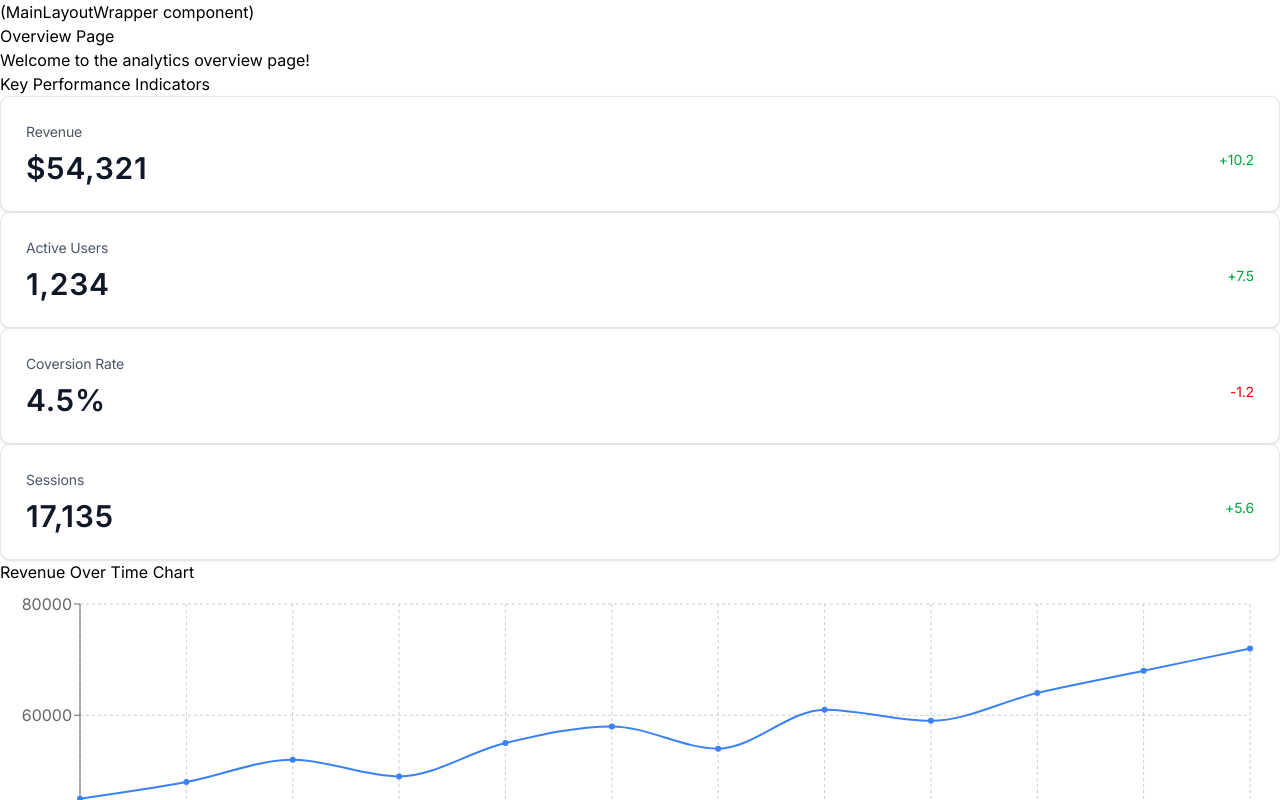
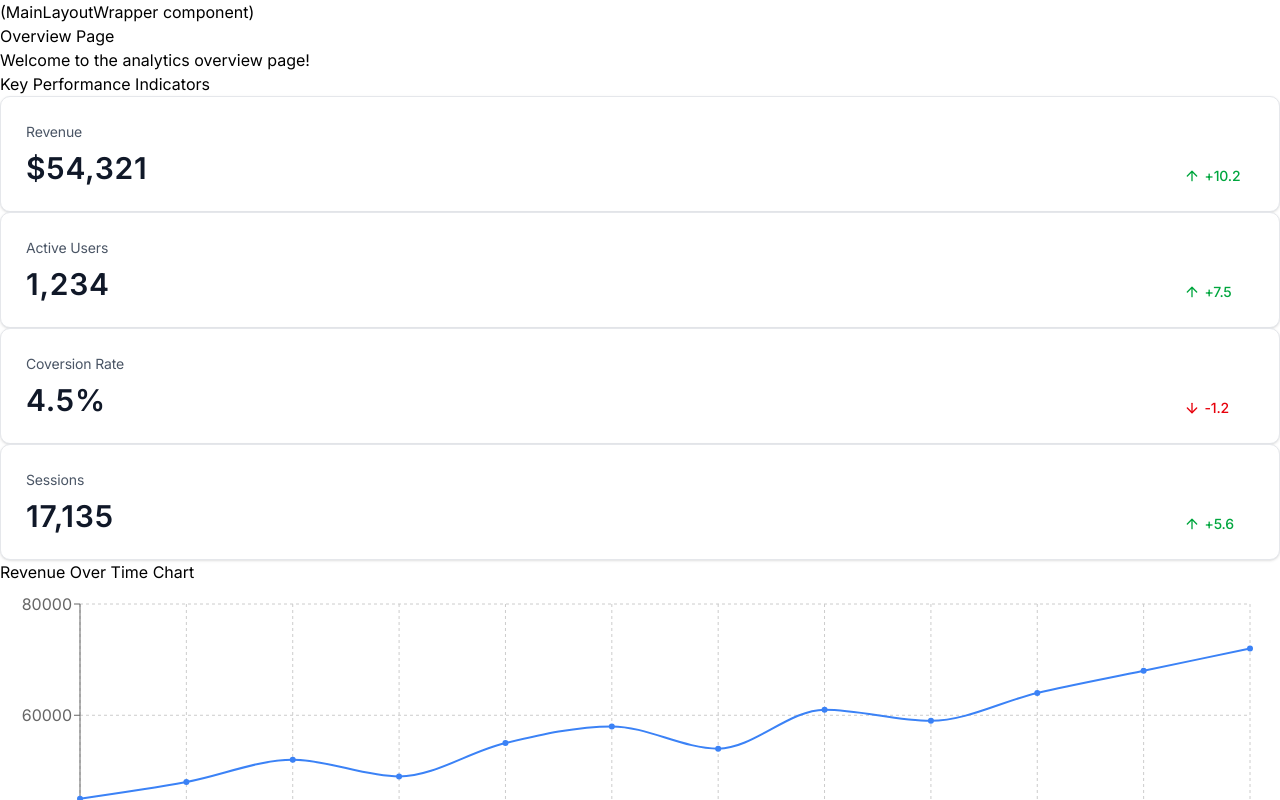
Before and after one commit to agviray/saas-analytics-dashboard, a Next.js app: page / in a window 1280 px wide. Shown: the top 800 px of the page. Built offline with nearby package versions, Linux system fonts and the light colour scheme.

Commit message:
use arrow icons to emphasize change

```diff
--- a/components/ui/KpiCard.jsx
+++ b/components/ui/KpiCard.jsx
@@ -1,5 +1,6 @@
 'use client';
 import { useState, useEffect } from 'react';
+import { ArrowDown, ArrowUp } from 'lucide-react';
 
 const KpiCard = ({ label, type, value, change }) => {
   const [formattedValue, setFormattedValue] = useState(null);
@@ -33,12 +34,19 @@ const KpiCard = ({ label, type, value, change }) => {
         <span className="inline-block w-[116.125px] h-[36px] text-[#101828] text-3xl font-semibold tracking-wide">
           {formattedValue}
         </span>
-        <span
-          className={`inline-block ${changeColor} text-sm tracking-[-0.15px]`}
-        >
-          {changeSymbol}
-          {change}
-        </span>
+        <div className={`${changeColor} inline-flex items-end w-[69.578px] `}>
+          <div className="flex items-center gap-1">
+            {positiveChange ? (
+              <ArrowUp className="w-4 h-4" />
+            ) : (
+              <ArrowDown className="w-4 h-4" />
+            )}
+            <span className="inline-flex justify-center items-center font-medium text-sm tracking-[-0.15px]">
+              {changeSymbol}
+              {change}
+            </span>
+          </div>
+        </div>
       </div>
     </div>
   );
```
